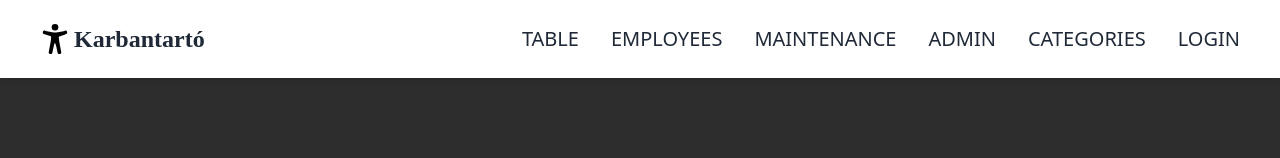
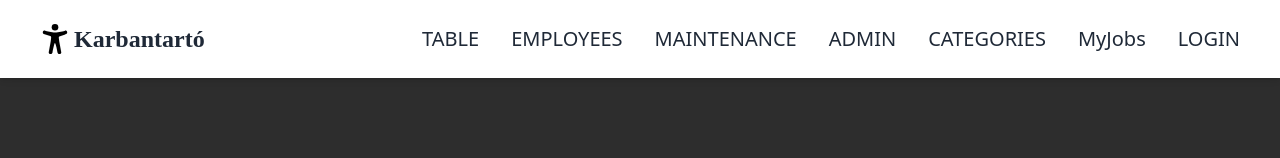
Before and after one commit to mozes20/KarbanTartKrosz, a React (Create React App) app in the folder frontend/: page /maintenance in a window 1280 px wide. Shown: the top 158 px of the page. Built offline with nearby package versions, Linux system fonts and the light colour scheme; no server answers.

Commit message:
kesz elvileg

```diff
--- a/frontend/src/App.js
+++ b/frontend/src/App.js
@@ -11,6 +11,7 @@ import Dropdown from './components/Dropdown';
 import { Admin } from './components/Admin';
 import  Maintenance  from './components/Maintenance';
 import Employees from './components/Employees';
+import MyJobs from './components/MyJobs';
 
 const App = () => (
 
@@ -26,6 +27,7 @@ const App = () => (
         <Route path='employees' element={<Employees />} />
         <Route path='categories' element={<Dropdown />} />
         <Route path="admintable" element={<AdminTable />} />
+        <Route path="myJobs" element={<MyJobs />} />
         <Route element={<RequireAuth allowedRoles={1}/>}>
           <Route path='admin' element={<Admin />} />
 
--- a/frontend/src/components/Maintenance.jsx
+++ b/frontend/src/components/Maintenance.jsx
@@ -142,6 +142,15 @@ const Maintenance = () => {
 		})
 		if(i == selectedData[0].Skills.length){
 			console.log("megvan a kepesitese a munkahoz")
+
+			axios.put('/usertojob', {
+				jobId: selectedData[0]._id,
+				token: localStorage.getItem('token')
+			})
+				.then((response) => {
+					console.log(response)
+				})
+
 			axios.put('/status', {
 				jobId: selectedData[0]._id,
 				token: localStorage.getItem('token')
--- a/frontend/src/components/Navbar/Navbar.jsx
+++ b/frontend/src/components/Navbar/Navbar.jsx
@@ -11,6 +11,7 @@ function Navbar() {
     { name: "MAINTENANCE", link: "/Maintenance" },
     { name: "ADMIN", link: "/admin" },
     { name: "CATEGORIES", link: "/categories" },
+    { name: "MyJobs", link: "/myJobs" },
     { name: "LOGIN", link: "/login" },
 
   ];
```
